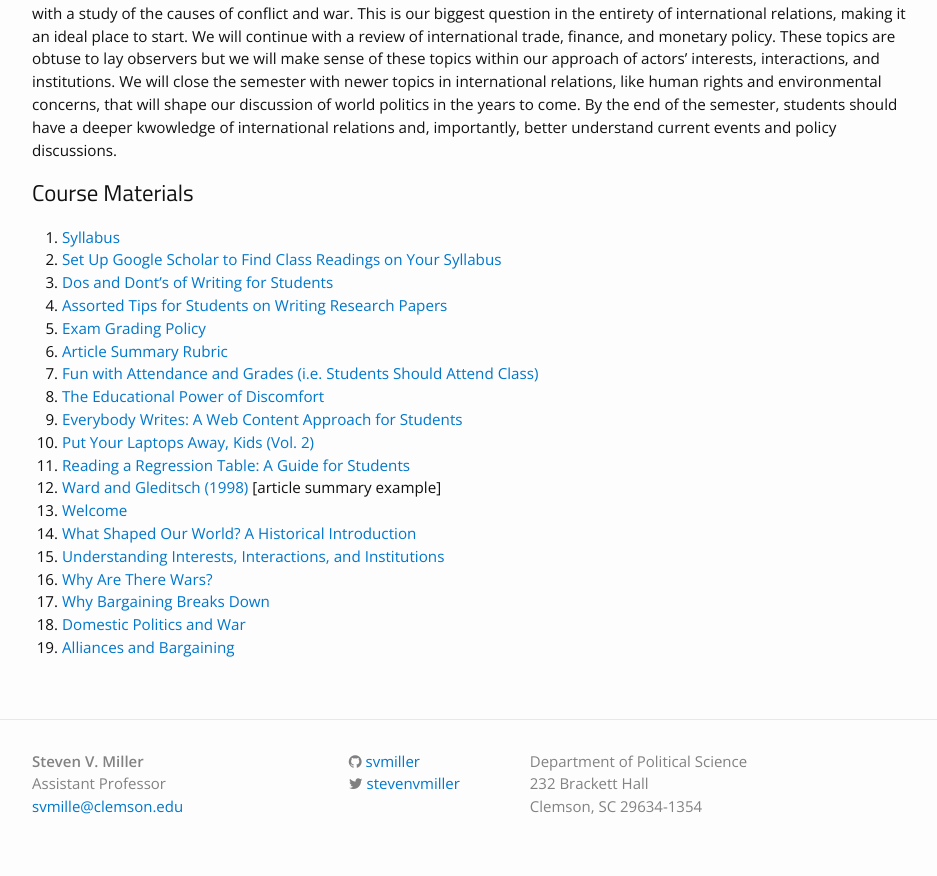
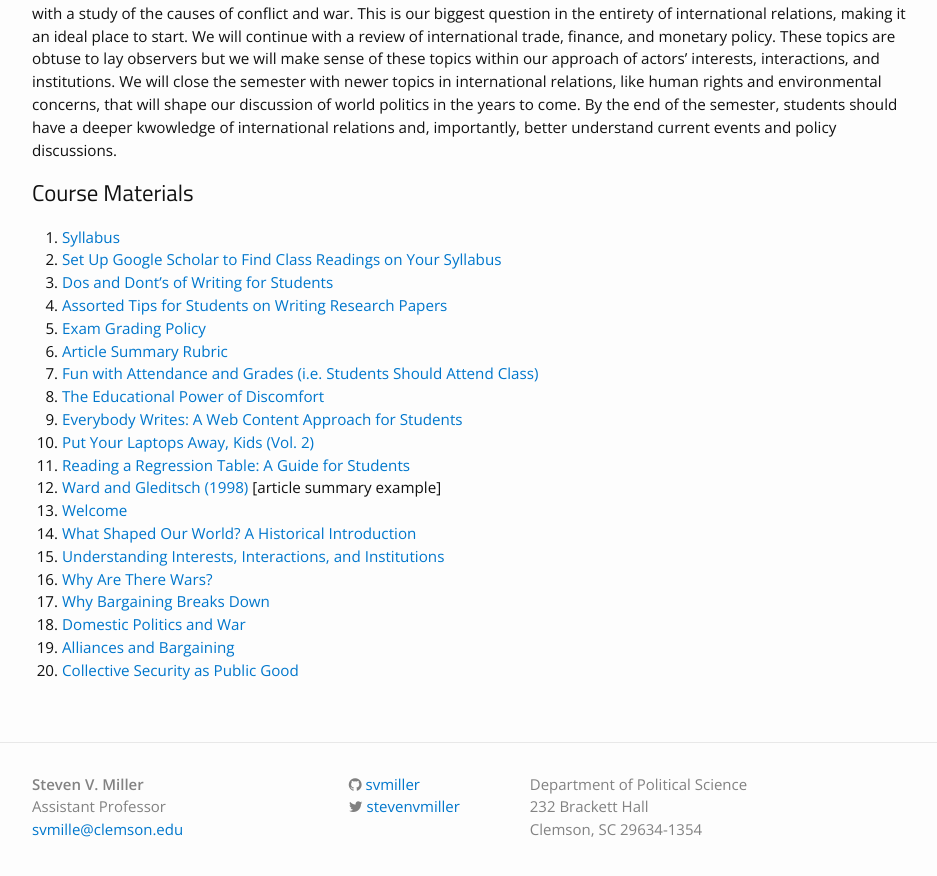
Before and after one commit to svmiller/svmiller.github.io, a Jekyll site: the page built from teaching/posc-1020.md, in a window 1280 px wide and 900 px high, scrolled down 607 px. Shown: the top 876 px of the window, without its empty margins (163-1100 px from the left). Built offline with Jekyll 4.4.1, drawn with Linux system fonts in a browser that asks for light colours; nearby versions of some CDN libraries; some web fonts are replaced.

Commit message:
add lectures 09.21.2017

```diff
--- a/teaching/posc-1020.md
+++ b/teaching/posc-1020.md
@@ -29,3 +29,4 @@
 17. [Why Bargaining Breaks Down](https://www.dropbox.com/s/tm5zq5dsbdvqxkj/posc1020-lecture-war-2.pdf?dl=0)
 18. [Domestic Politics and War](https://www.dropbox.com/s/j8vhvyl8cdaswrw/posc1020-lecture-domestic-politics-1.pdf?dl=0)
 19. [Alliances and Bargaining](https://www.dropbox.com/s/5q83b6o8fbajn39/posc1020-lecture-alliance-bargaining.pdf?dl=0)
+20. [Collective Security as Public Good](https://www.dropbox.com/s/f1schm2kibq6yh4/posc1020-lecture-collective-security.pdf?dl=0)
```
Also changed, not shown: teaching/posc-3610.md (+1 -0 lines).
